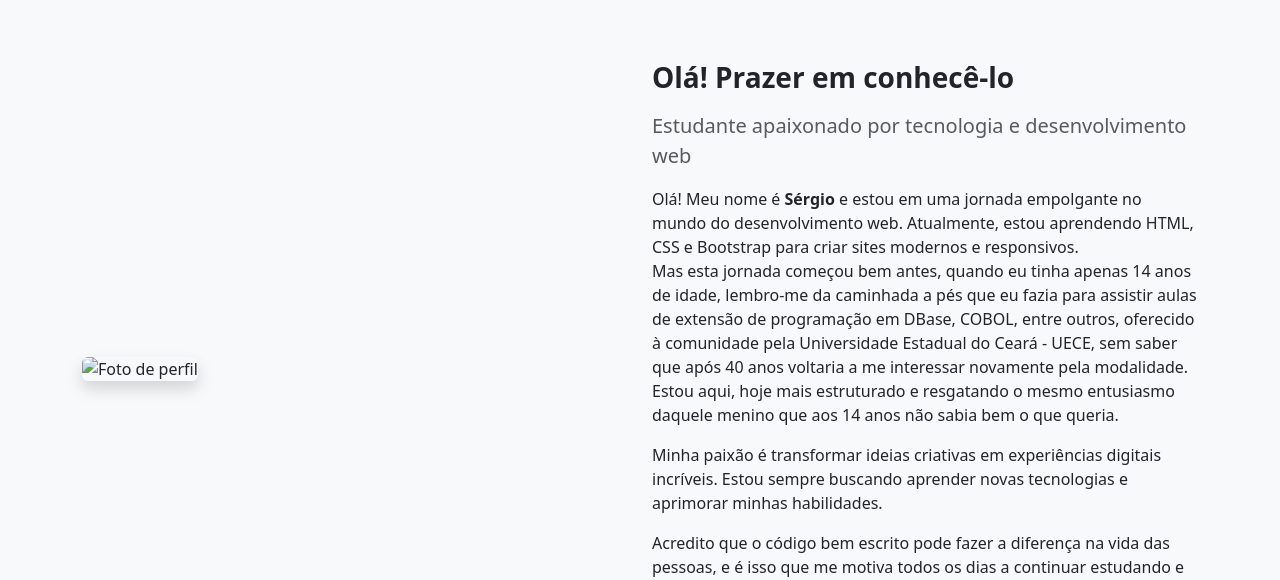
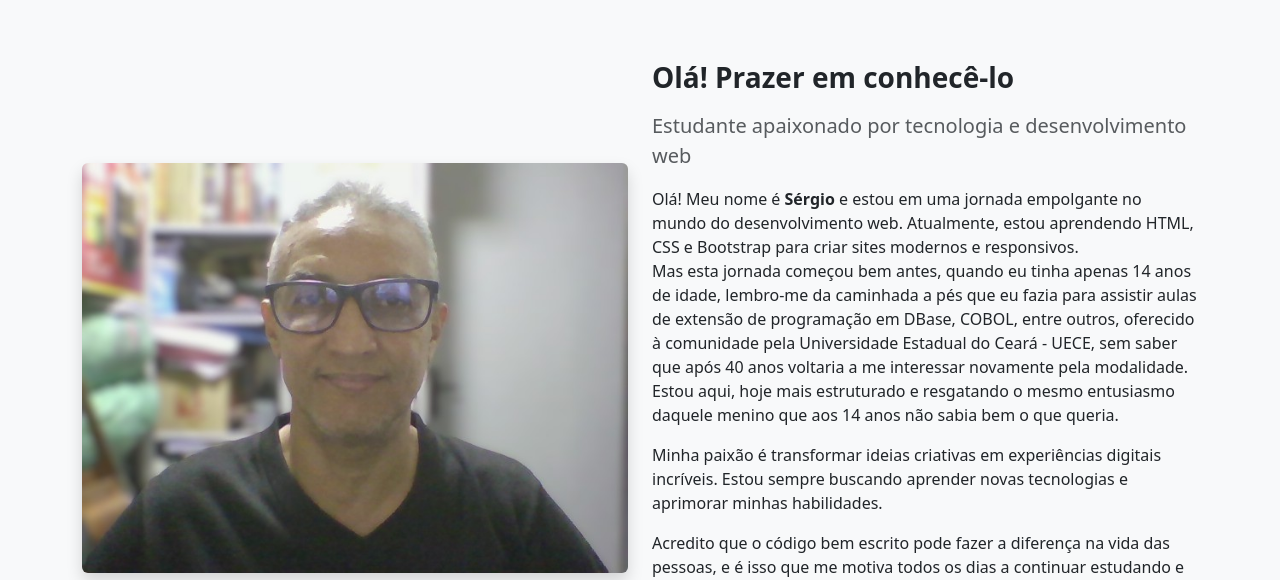
Before and after one commit to SergioRFreitas/projeto-final, a plain HTML site: page sobre.html in a window 1280 px wide. Shown: the part 220-800 px from the top of the page. Drawn offline with nearby package versions, Linux system fonts and the light colour scheme.

Commit message:
v2.1.1:alterado o caminho e nome da foto da seção sobre

```diff
--- a/sobre.html
+++ b/sobre.html
@@ -18,7 +18,7 @@
     <!-- ========== NAVBAR - COMPONENTE OBRIGATÓRIO ========== -->
     <nav class="navbar navbar-expand-lg navbar-dark bg-primary sticky-top">
       <div class="container">
-        <a class="navbar-brand fw-bold" href="index.html"> Sérgio </a>
+        <a class="navbar-brand fw-bold" href="index.html">Sérgio</a>
 
         <button
           class="navbar-toggler"
@@ -69,7 +69,7 @@
             <div class="col-12 col-md-6 mb-4 mb-md-0">
               <!-- Imagem - PERSONALIZE AQUI com sua foto -->
               <img
-                src="/img/Foto-projeto final.jpg"
+                src="./img/Foto-projeto-final.jpg"
                 alt="Foto de perfil"
                 class="img-fluid rounded shadow"
               />
```
